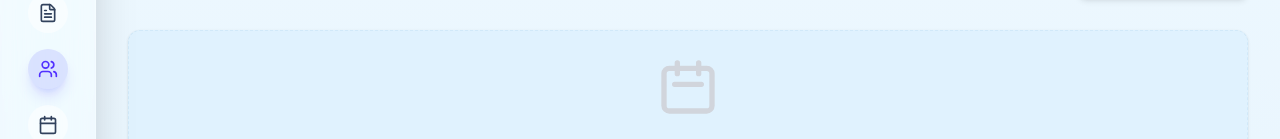
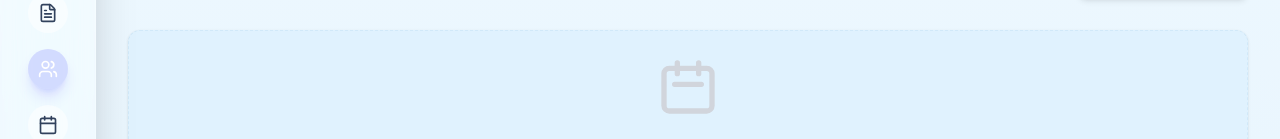
Before and after one commit to Rehanperer/leo-management, a Next.js app in the folder leo-management/: page /dashboard/meetings in a window 1280 px wide. Shown: the part 335-474 px from the top of the page. Built offline with nearby package versions, Linux system fonts and the light colour scheme.

Commit message:
style: Update active sidebar item background opacity and set text color to white.

```diff
--- a/leo-management/app/components/Sidebar.tsx
+++ b/leo-management/app/components/Sidebar.tsx
@@ -45,18 +45,18 @@ const menuItems: MenuItem[] = [
 
 function getActiveClasses(color: ItemColor): string {
     switch (color) {
-        case 'blue': return 'bg-blue-500/15 text-blue-600 dark:text-blue-400 shadow-lg shadow-blue-500/20';
-        case 'emerald': return 'bg-emerald-500/15 text-emerald-600 dark:text-emerald-400 shadow-lg shadow-emerald-500/20';
-        case 'amber': return 'bg-amber-500/15 text-amber-600 dark:text-amber-400 shadow-lg shadow-amber-500/20';
-        case 'green': return 'bg-green-500/15 text-green-600 dark:text-green-400 shadow-lg shadow-green-500/20';
-        case 'violet': return 'bg-violet-500/15 text-violet-600 dark:text-violet-400 shadow-lg shadow-violet-500/20';
-        case 'indigo': return 'bg-indigo-500/15 text-indigo-600 dark:text-indigo-400 shadow-lg shadow-indigo-500/20';
-        case 'rose': return 'bg-rose-500/15 text-rose-600 dark:text-rose-400 shadow-lg shadow-rose-500/20';
-        case 'pink': return 'bg-pink-500/15 text-pink-600 dark:text-pink-400 shadow-lg shadow-pink-500/20';
-        case 'cyan': return 'bg-cyan-500/15 text-cyan-600 dark:text-cyan-400 shadow-lg shadow-cyan-500/20';
-        case 'red': return 'bg-red-500/15 text-red-600 dark:text-red-400 shadow-lg shadow-red-500/20';
-        case 'slate': return 'bg-slate-500/15 text-slate-600 dark:text-slate-400 shadow-lg shadow-slate-500/20';
-        default: return 'bg-blue-500/15 text-blue-600 dark:text-blue-400 shadow-lg shadow-blue-500/20';
+        case 'blue': return 'bg-blue-500/20 text-white shadow-lg shadow-blue-500/20';
+        case 'emerald': return 'bg-emerald-500/20 text-white shadow-lg shadow-emerald-500/20';
+        case 'amber': return 'bg-amber-500/20 text-white shadow-lg shadow-amber-500/20';
+        case 'green': return 'bg-green-500/20 text-white shadow-lg shadow-green-500/20';
+        case 'violet': return 'bg-violet-500/20 text-white shadow-lg shadow-violet-500/20';
+        case 'indigo': return 'bg-indigo-500/20 text-white shadow-lg shadow-indigo-500/20';
+        case 'rose': return 'bg-rose-500/20 text-white shadow-lg shadow-rose-500/20';
+        case 'pink': return 'bg-pink-500/20 text-white shadow-lg shadow-pink-500/20';
+        case 'cyan': return 'bg-cyan-500/20 text-white shadow-lg shadow-cyan-500/20';
+        case 'red': return 'bg-red-500/20 text-white shadow-lg shadow-red-500/20';
+        case 'slate': return 'bg-slate-500/20 text-white shadow-lg shadow-slate-500/20';
+        default: return 'bg-blue-500/20 text-white shadow-lg shadow-blue-500/20';
     }
 }
 
```
